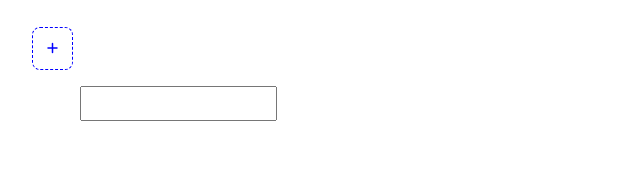
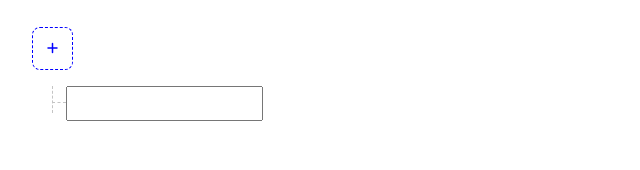
Before and after one commit to subodha-amarasinghe/port-template-react-ts, a React (Vite) app: page / in a window 1280 px wide. Both pictures are taken after a click on the button 52 px from the left and 178 px from the top of the page. Shown: the part 130-300 px from the top of the page, without its empty margins (0-640 px from the left). Built offline with nearby package versions, Linux system fonts and the light colour scheme.

Commit message:
dashed lines init

```diff
--- a/src/components/PortTemplate/PortTemplate.css
+++ b/src/components/PortTemplate/PortTemplate.css
@@ -1,12 +1,49 @@
+.port-template {
+    --port-tree-line: #c4c4c4;
+}
+@media (prefers-color-scheme: dark) {
+    .port-template {
+        --port-tree-line: rgba(255, 255, 255, 0.4);
+    }
+}
+
 .port-rows-container {
     display: flex;
     flex-direction: column;
     gap: 16px;
+    padding-left: 10px;
 }
 
 .port-box {
-    margin-left: 48px;
-     margin-top: 16px;
+    position: relative;
+    padding-left: 24px;
+    margin-top: 16px;
+}
+
+.port-box::before {
+    content: "";
+    position: absolute;
+    top: 0;
+    left: 10px;
+    bottom: 0;
+    border-left: 1px dashed var(--port-tree-line);
+}
+
+.port-box::after {
+    content: "";
+    position: absolute;
+    top: 16px;
+    left: 10px;
+    width: 14px;
+    border-top: 1px dashed var(--port-tree-line);
+}
+
+.port-box:last-child::before {
+    bottom: 16px;
+}
+
+.port-box-children {
+    margin-left: 14px;
 }
 
 .port-info-box {
@@ -14,7 +51,6 @@
     align-items: center;
     gap: 10px;
     margin-bottom: 8px;
-    /* margin-left: 64px; */
 }
 
 .action-bar {
```
